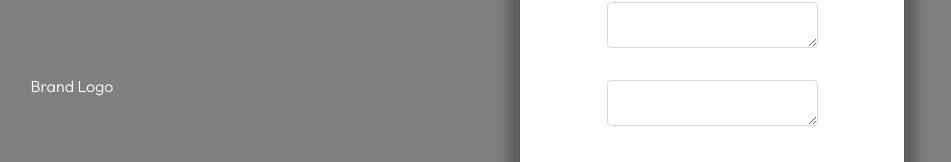
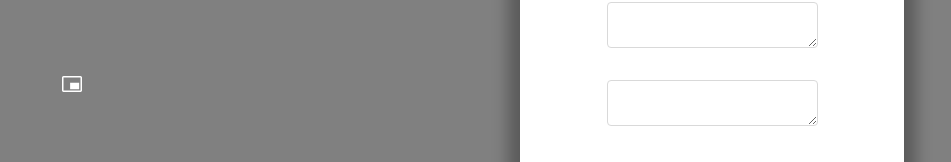
Before and after one commit to karananeja/fe-shopping-site, a React (Vite) app: page /auth/signin in a window 1280 px wide. Shown: the part 314-476 px from the top of the page, without its empty margins (264-1215 px from the left). Built offline with nearby package versions, Linux system fonts and the light colour scheme.

Commit message:
updated the icon instead of text

```diff
--- a/src/pages/userService/signIn/index.jsx
+++ b/src/pages/userService/signIn/index.jsx
@@ -3,6 +3,7 @@ import { Link } from 'react-router-dom';
 import './SignIn.scss';
 import '../UserService.scss';
 import { Button, Form, Input } from 'antd';
+import { BrandLogoIcon } from '../../../utils/constants/icons';
 
 const { TextArea } = Input;
 
@@ -26,7 +27,9 @@ const SignIn = () => {
     <div className='sign'>
       <div className='sign__logo'>
         {/* Brand Logo */}
-        <Link to='/'>Brand Logo </Link>
+        <Link to='/'>
+          <BrandLogoIcon />
+        </Link>
       </div>
       <div className='sign__form__layout'>
         <h3 className='sign__title'>Sign In</h3>
```
